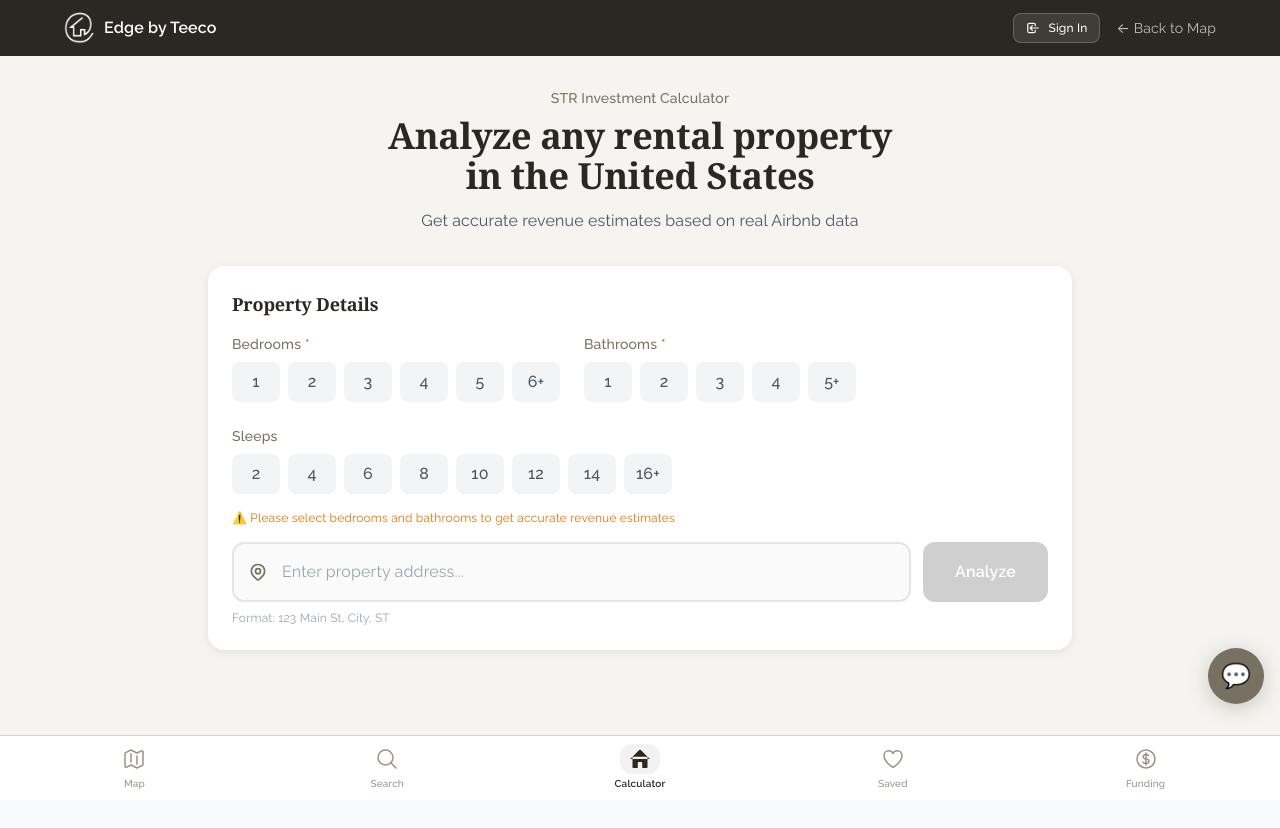
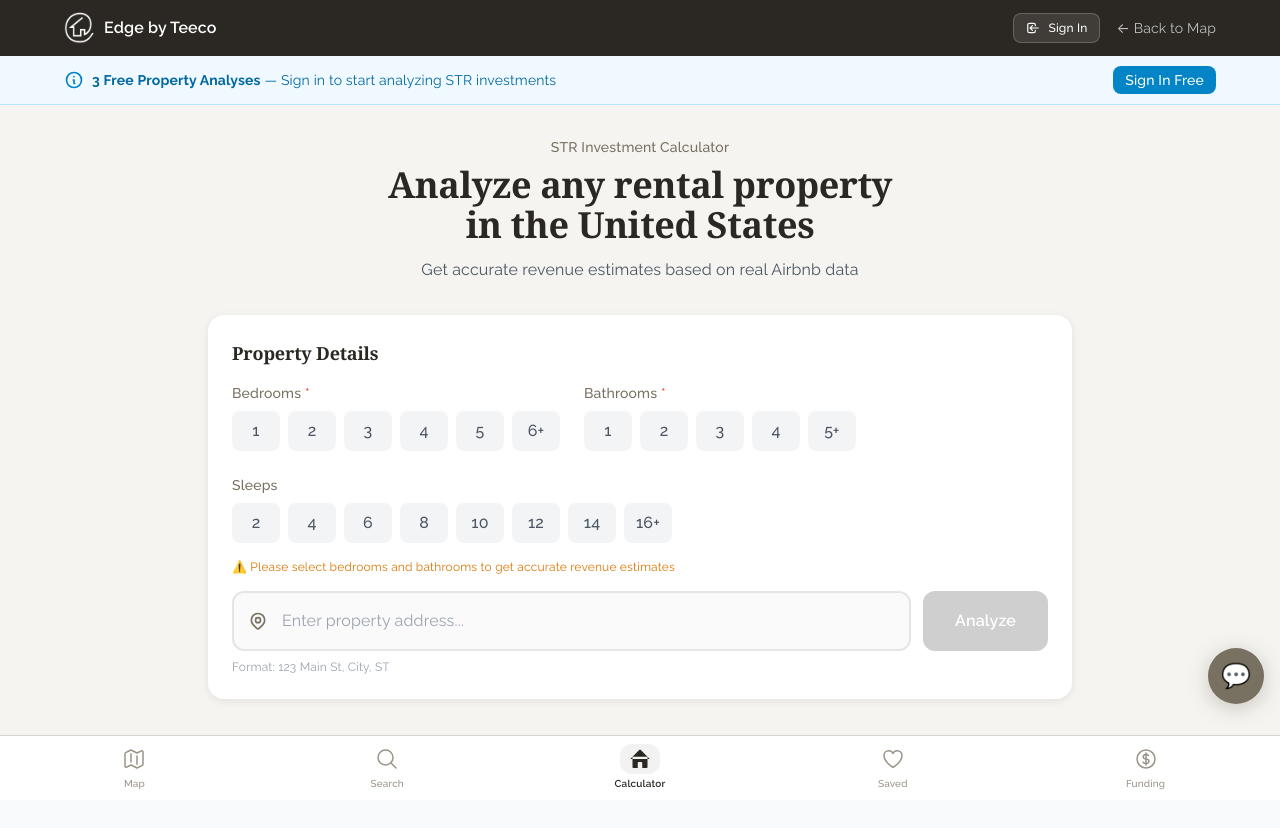
Before and after one commit to helloteeco/Edge, a Next.js app: page /calculator in a window 1280 px wide. Shown: the top 828 px of the page. Built offline with nearby package versions, Linux system fonts and the light colour scheme; a web font is replaced by a local one.

Commit message:
Add prominent credit counter banner to calculator page

```diff
--- a/src/app/calculator/page.tsx
+++ b/src/app/calculator/page.tsx
@@ -1402,6 +1402,80 @@ export default function CalculatorPage() {
           </div>
         </div>
       </header>
+
+      {/* Credit Counter Banner */}
+      {isAuthenticated && creditsRemaining !== null && (
+        <div
+          className="px-4 py-2.5"
+          style={{
+            backgroundColor: creditsRemaining > 0 ? '#f0fdf4' : '#fef2f2',
+            borderBottom: `1px solid ${creditsRemaining > 0 ? '#bbf7d0' : '#fecaca'}`
+          }}
+        >
+          <div className="max-w-6xl mx-auto flex items-center justify-between">
+            <div className="flex items-center gap-2">
+              <div
+                className="w-6 h-6 rounded-full flex items-center justify-center text-xs font-bold"
+                style={{
+                  backgroundColor: creditsRemaining > 0 ? '#22c55e' : '#ef4444',
+                  color: 'white'
+                }}
+              >
+                {creditsRemaining}
+              </div>
+              <span className="text-sm font-medium" style={{ color: '#2b2823' }}>
+                {creditsRemaining > 0
+                  ? `${creditsRemaining} Free Anal${creditsRemaining === 1 ? 'ysis' : 'yses'} Remaining`
+                  : 'No Free Analyses Left'
+                }
+              </span>
+            </div>
+            {creditsRemaining === 0 && (
+              <button
+                onClick={() => setShowPaywallModal(true)}
+                className="text-sm font-medium px-3 py-1 rounded-lg transition-all hover:opacity-80"
+                style={{ backgroundColor: '#2b2823', color: 'white' }}
+              >
+                Get More Credits
+              </button>
+            )}
+            {creditsRemaining > 0 && creditsRemaining <= 1 && (
+              <span className="text-xs" style={{ color: '#787060' }}>
+                Running low? <button onClick={() => setShowPaywallModal(true)} className="underline font-medium">Get more</button>
+              </span>
+            )}
+          </div>
+        </div>
+      )}
+
+      {/* Sign In Prompt Banner */}
+      {!isAuthenticated && (
+        <div
+          className="px-4 py-2.5"
+          style={{
+            backgroundColor: '#f0f9ff',
+            borderBottom: '1px solid #bae6fd'
+          }}
+        >
+          <div className="max-w-6xl mx-auto flex items-center justify-between">
+            <div className="flex items-center gap-2">
+              <svg className="w-5 h-5" style={{ color: '#0284c7' }} fill="none" stroke="currentColor" viewBox="0 0 24 24">
+                <path strokeLinecap="round" strokeLinejoin="round" strokeWidth={2} d="M13 16h-1v-4h-1m1-4h.01M21 12a9 9 0 11-18 0 9 9 0 0118 0z" />
+              </svg>
+              <span className="text-sm" style={{ color: '#0369a1' }}>
+                <strong>3 Free Property Analyses</strong> — Sign in to start analyzing STR investments
+              </span>
+            </div>
+            <button
+              onClick={() => { setShowAuthModal(true); setAuthStep('email'); }}
+              className="text-sm font-medium px-3 py-1 rounded-lg transition-all hover:opacity-80"
+              style={{ backgroundColor: '#0284c7', color: 'white' }}
+            >
+              Sign In Free
+            </button>
+          </div>
+        </div>
+      )}
 
       <main className="max-w-4xl mx-auto px-4 py-8">
         {/* Hero Section */}
```
